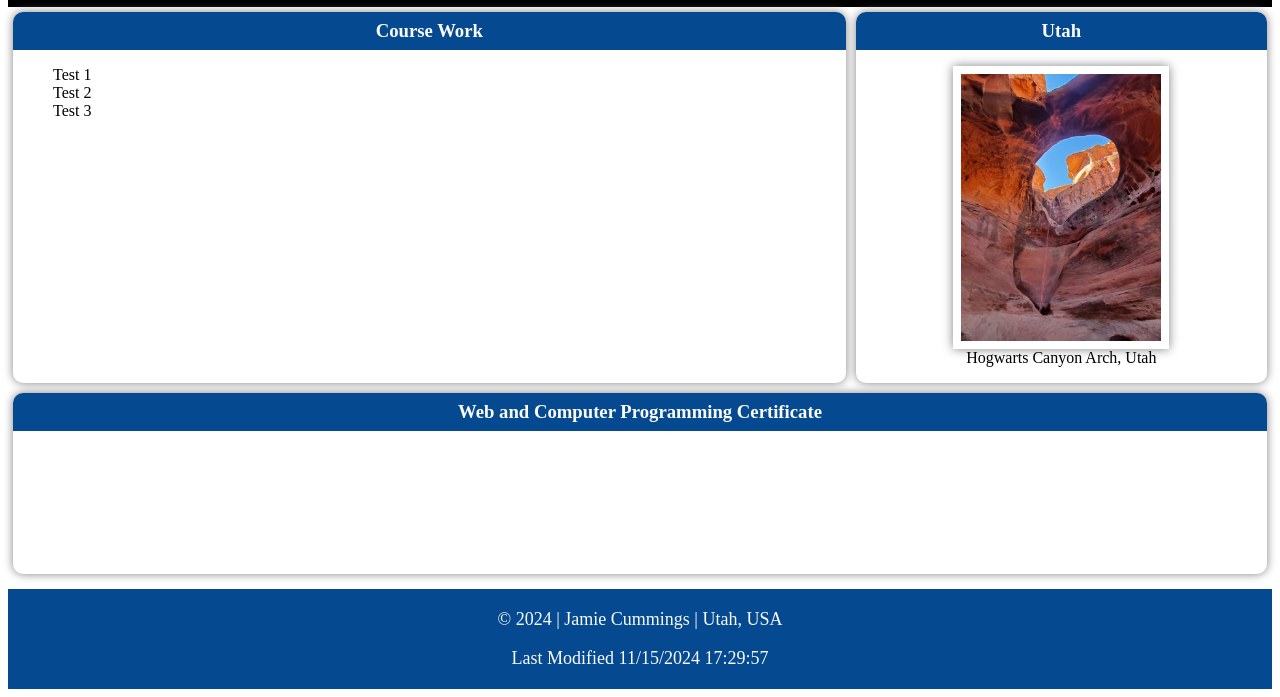
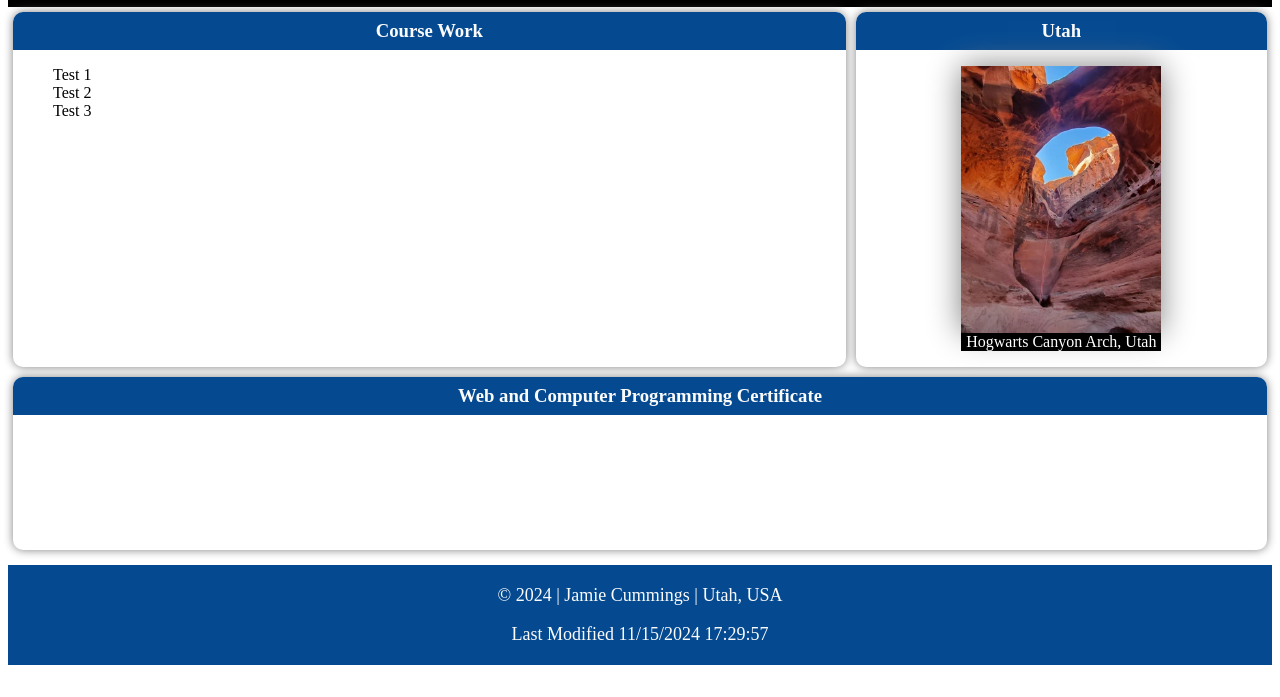
Before and after one commit to other-world/wdd231, a plain HTML site: page index.html in a window 1280 px wide. Shown: the part 186-883 px from the top of the page. After the commit the page ends 859 px from the top, so only its background shows below. Drawn offline with Linux system fonts and the light colour scheme; a web font is replaced by a local one.

Commit message:
some cleanup

```diff
--- a/scripts/getdates.js
+++ b/scripts/getdates.js
@@ -6,5 +6,9 @@ const author = "Jamie Cummings";
 const place = "Utah, USA";
 
 // \u00A9 is the unicode for the copywrite symbol
-document.getElementById("copywrite").innerHTML = `\u00A9 ${yr} | ${author} | ${place}`;
-document.getElementById("modified").innerHTML = `Last Modified ${lastModified}`;
+//document.getElementById("copywrite").innerHTML = `\u00A9 ${yr} | ${author} | ${place}`;
+//document.getElementById("modified").innerHTML = `Last Modified ${lastModified}`;
+
+// Trying the Javascript using hte querySelector instead of getElementById
+document.querySelector('#copywrite').innerHTML = `\u00A9 ${yr} | ${author} | ${place}`;
+document.querySelector('#modified').innerHTML = `Last Modified ${lastModified}`;
--- a/styles/base.css
+++ b/styles/base.css
@@ -131,7 +131,7 @@ ul {
 img {
     max-width: 200px;
     height: auto;
-    box-shadow: 0 0 10px gray;
+    box-shadow: 0 0 30px gray;
 }
 
 figure {
@@ -140,14 +140,13 @@ figure {
 
 figure img {
     display: block;
-    padding: .5rem;
     margin: auto;
 
 }
 
 figcaption {
-
-    color: black;
+    color: white;
+    background-color: black;
     text-align: center;
     font-weight: 200;
     bottom: 5;
--- a/styles/layout.css
+++ b/styles/layout.css
@@ -5,7 +5,7 @@ main {
 }
 
 section {
-    /*border: 1px solid var(--accent1-color);*/
+    /*border: 1px solid var(--accent2-color);*/
     border-radius: 10px;
     margin: 5px;
     /*temp*/
```
